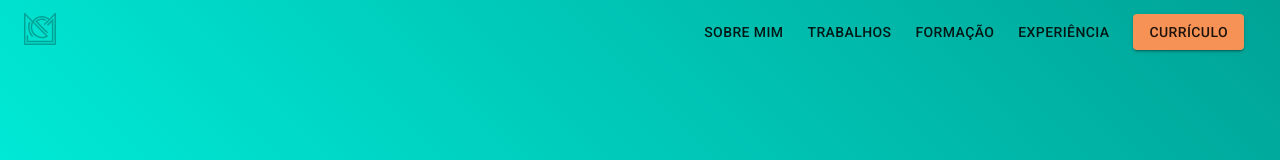
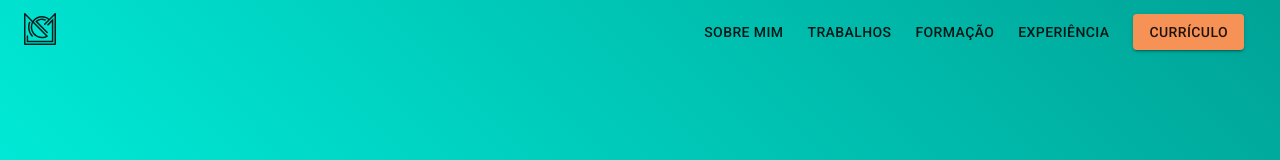
Before and after one commit to marcoscssno/marcoscassiano-portfolio, a React (Vite) app: page / in a window 1280 px wide. Shown: the top 160 px of the page. Built offline with nearby package versions, Linux system fonts and the light colour scheme; a web font is replaced by a local one.

Commit message:
feat: update logo color and added base url

```diff
--- a/src/components/Navbar.tsx
+++ b/src/components/Navbar.tsx
@@ -11,8 +11,9 @@ import Typography from '@mui/material/Typography';
 import Link from '@mui/material/Link';
 import Button from '@mui/material/Button';
 import { PageMenuItem } from '../types';
-import logo from '../assets/logo.svg'
+import logo from '../assets/logo.svg';
 
+const baseURL: string = import.meta.env.VITE_VERCEL_URL;
 
 export default function Navbar() {
     const [anchorElNav, setAnchorElNav] = useState<null | HTMLElement>(null);
@@ -68,7 +69,9 @@ export default function Navbar() {
                     </Menu>
                 </Box>
                 <Box component="div" sx={{ flexGrow: 1 }}>
-                    <Box component="img" src={logo} alt="Logo" sx={{ height: '32px' }} />
+                    <Link href={baseURL}>
+                        <Box component="img" src={logo} alt="Logo" sx={{ height: '32px' }} />
+                    </Link>
                 </Box>
                 <Box component="nav" sx={{ display: { xs: 'none', md: 'flex' } }}>
                     {pages.map((page: PageMenuItem) => {
```
Also changed, not shown: src/assets/logo.svg.
